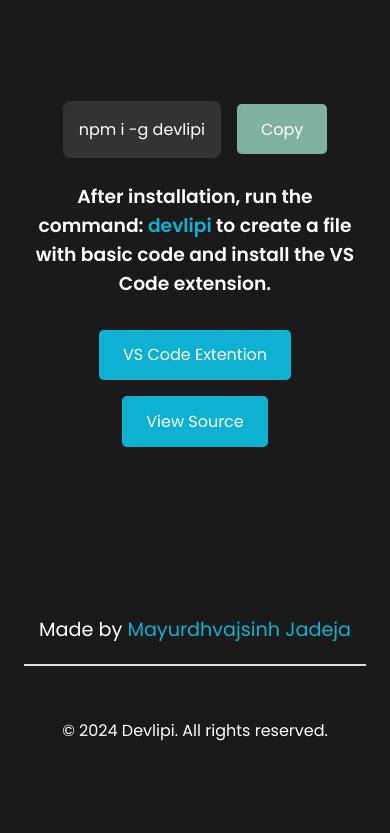
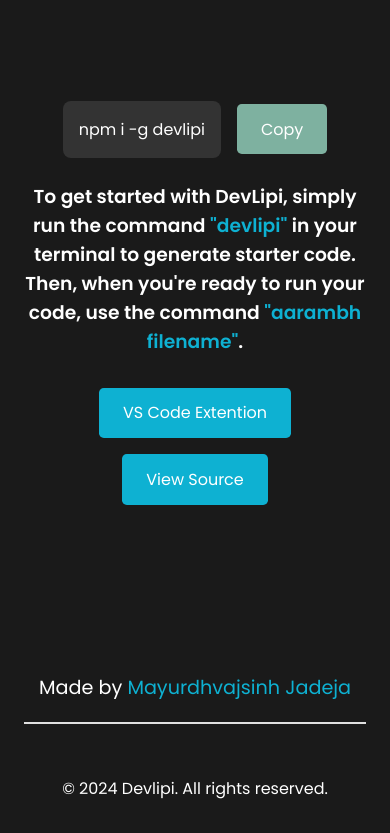
Before and after one commit to devlipi-mj/devlipi, a React (Create React App) app: page / in a window 390 px wide. Shown: the part 2536-3369 px from the top of the page. Before the commit the page ends 3311 px from the top, so only its background shows below. Built offline with nearby package versions, Linux system fonts and the light colour scheme.

Commit message:
Update Download component and MobileNavbar CSS

```diff
--- a/src/components/Download/Download.jsx
+++ b/src/components/Download/Download.jsx
@@ -28,7 +28,7 @@
           <button className='copy' onClick={copyToClipboard}>
               Copy
           </button>
-          <h3>After installation, run the command: <span style={{ color: '#0EB1D2' }}>devlipi</span> to create a file with basic code and install the VS Code extension.</h3>
+          <h3>To get started with DevLipi, simply run the command <span style={{ color: '#0EB1D2' }}><code>"devlipi"</code></span>  in your terminal to generate starter code. Then, when you're ready to run your code, use the command <span style={{ color: '#0EB1D2' }}>"aarambh filename"</span>.</h3>
         </div>
         <a href="https://marketplace.visualstudio.com/items?itemName=MayurdhvajsinhJadeja.devlipi" className='vscode' target='_blank' rel="noreferrer"><button>VS Code Extention</button></a>
         <a href="https://www.npmjs.com/package/devlipi" className='source'target='_blank' rel="noreferrer" ><button>View Source</button></a>
--- a/src/components/Navbar/MobileNavbar/MobileNavbar.css
+++ b/src/components/Navbar/MobileNavbar/MobileNavbar.css
@@ -1,5 +1,5 @@
 .mobile-menu {
-    width: 100vw;
+    width: 60vw;
     height: 100vh;
     display: none;
     background-color: rgba(0, 0, 0, 0.3);
```
